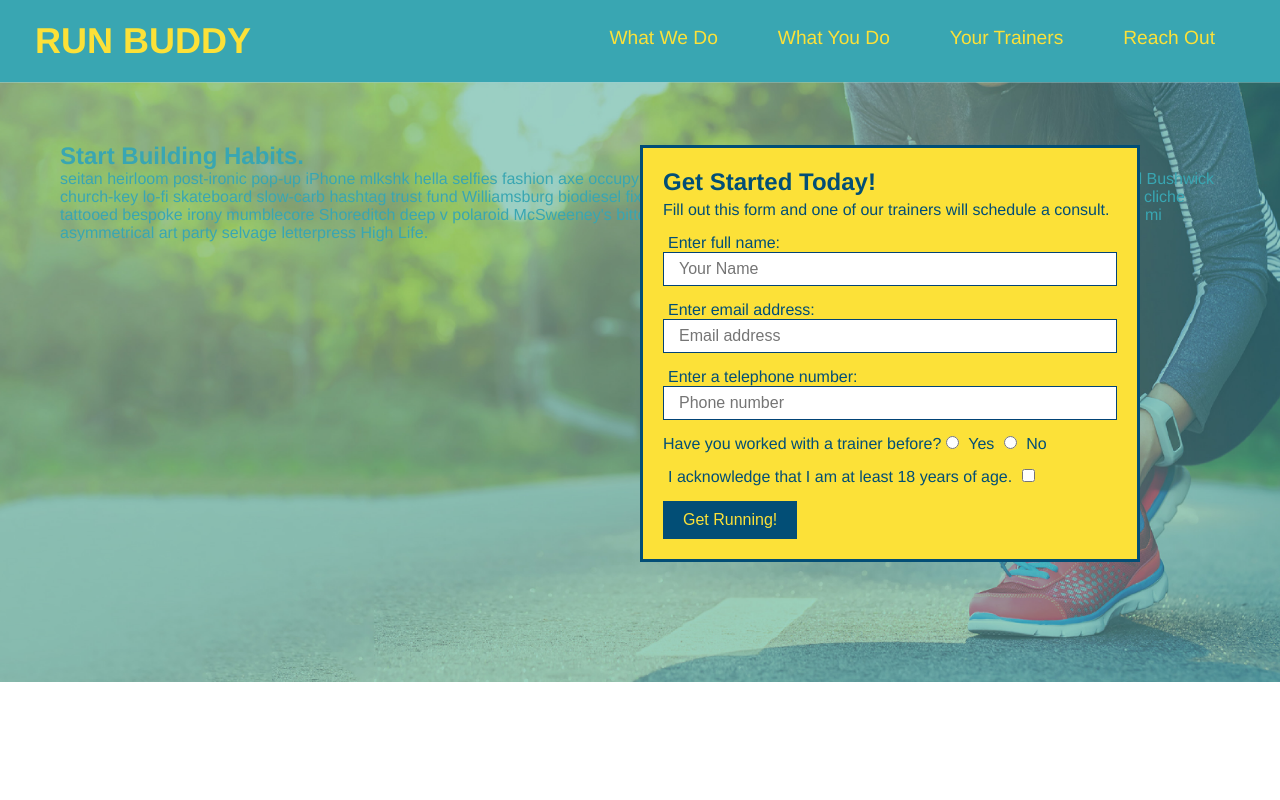
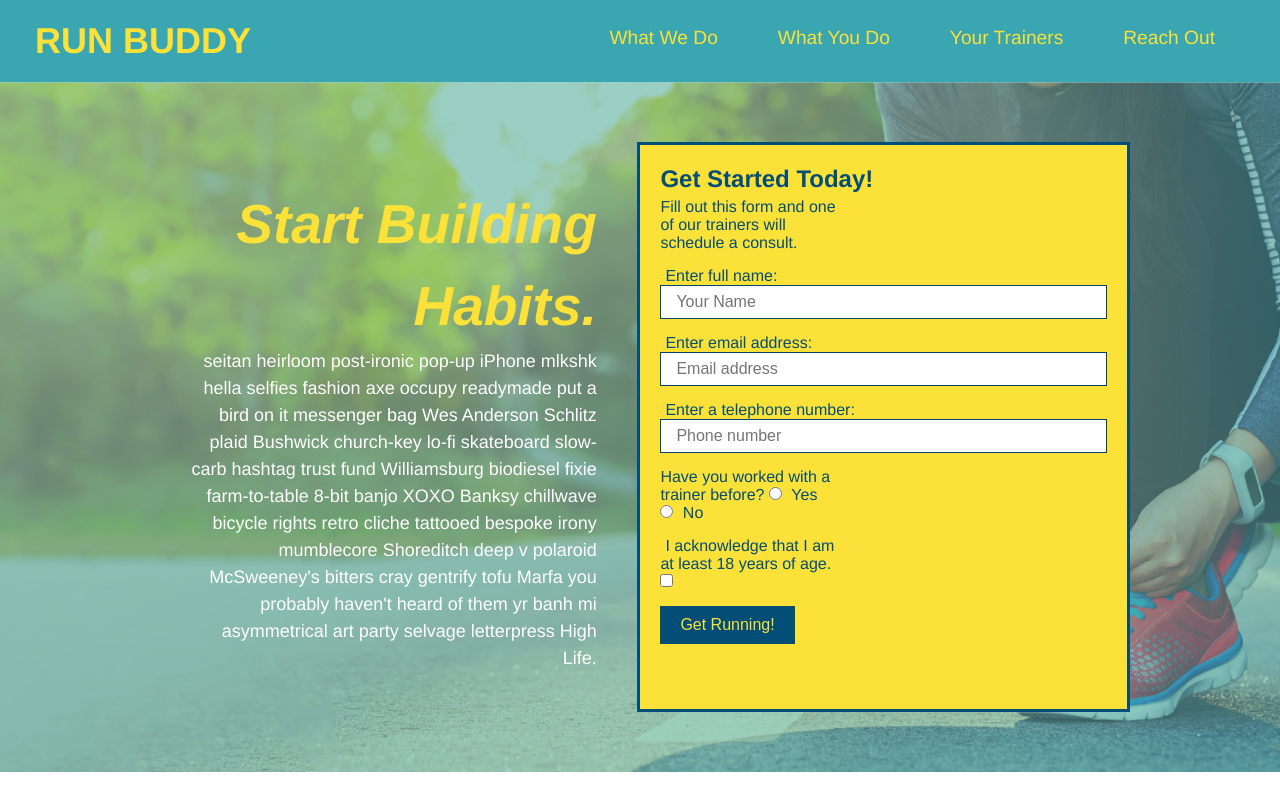
Before and after one commit to BigEVK/RunBuddy, a plain HTML site: page index.html in a window 1280 px wide. Shown: the top 800 px of the page. Drawn offline with Linux system fonts and the light colour scheme.

Commit message:
add flexbox to the hero

```diff
--- a/assets/css/style.css
+++ b/assets/css/style.css
@@ -51,15 +51,18 @@ footer {
     background: #fce138;
     width: 100%;
     padding: 40px 35px;
+    display: flex;
+    justify-content: space-between;
+    flex-wrap: wrap;
 }
 footer h2 {
-    display: inline;
+
     color: #024e76;
     font-size: 30px;
     margin: 0;
 }
 footer div {
-    float: right;
+
     line-height: 1.5;
     text-align: right;
 }
@@ -77,10 +80,11 @@ section {
 
 .hero {
     background-image: url("../images/hero-bg.jpg");
-    height: 600px;
     background-size: cover;
     background-position: center;
-    position: relative;
+    display: flex;
+    justify-content: center;
+    flex-wrap: wrap;
 }
 /* Hero Style End   */
 
@@ -89,11 +93,20 @@ section {
     border: 3px solid #024e76;
     background-color: #fce138;
     padding: 20px;
-    width: 500px;
     color: #024e76;
-    position: absolute;
-    bottom: 120px;
-    right: 140px;
+}
+.hero-cta {
+    width: 35%;
+    text-align: right;
+    margin: 3.5%;
+    color: #fff;
+    font-size: 18px;
+    line-height: 1.5;
+}
+.hero-cta h2 {
+    font-style: italic;
+    font-size: 55px;
+    color: #fce138;
 }
 .hero-form h3 {
     font-size: 24px;
@@ -102,6 +115,8 @@ section {
 
 .hero-form p {
     margin: 5px 0 15px 0;
+    width: 40%;
+    margin: 3.55;
 }
 
 .form-input {
```
